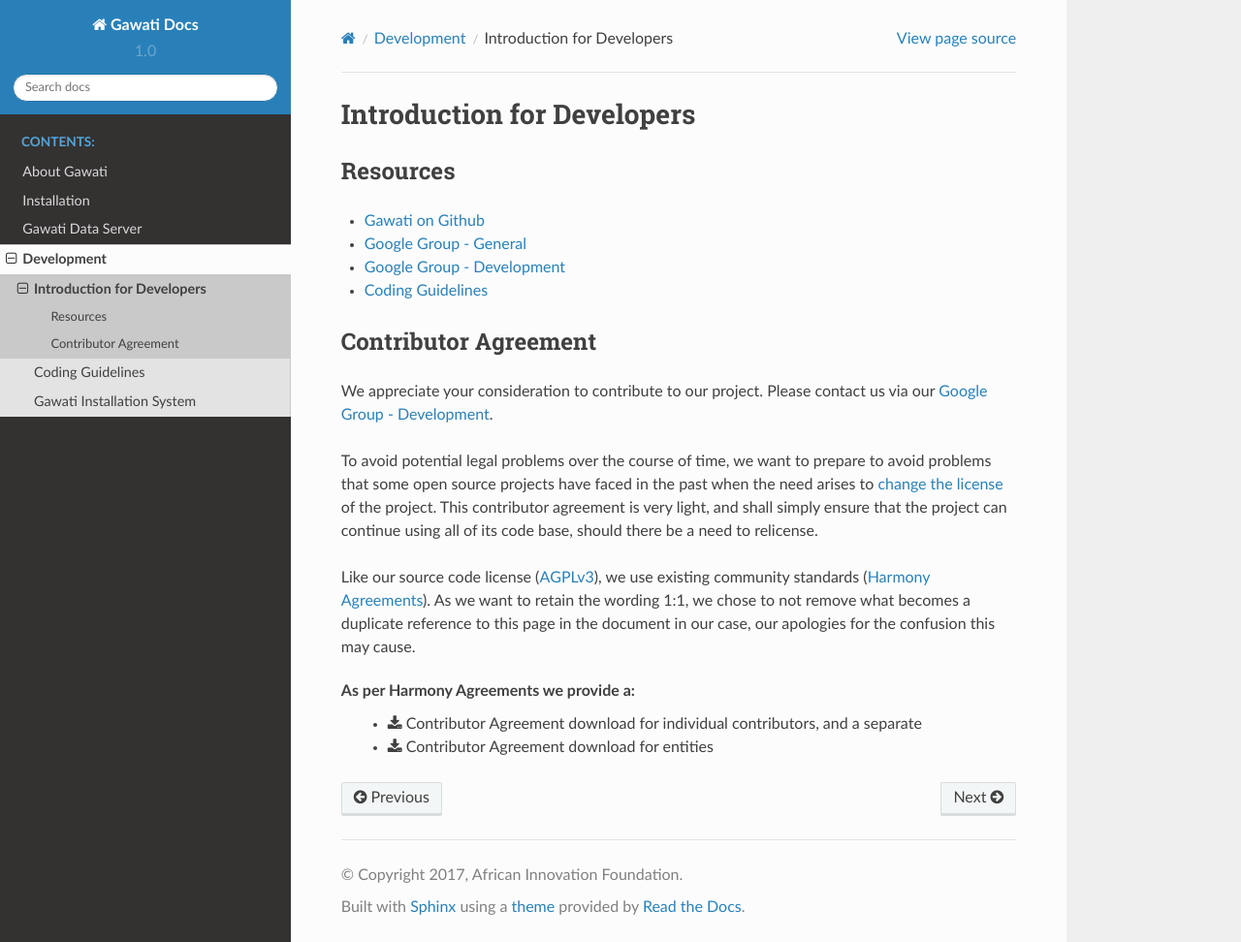
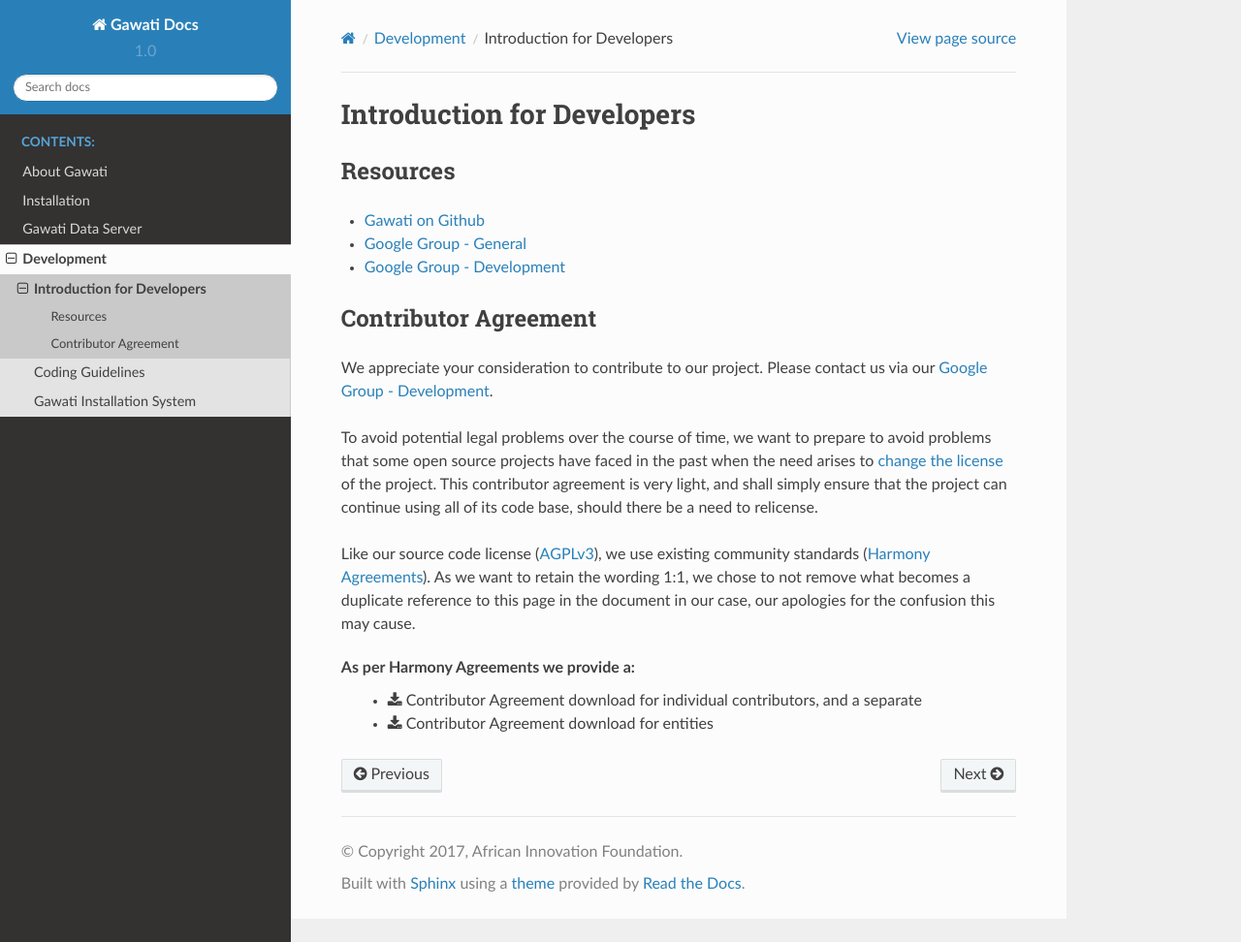
Before and after one commit to gawati/gawati-docs, a Sphinx documentation site: the page built from docs/source/development/developer-intro.rst, in a window 1280 px wide and 972 px high. Shown: the whole window at 97% size. Built offline with Sphinx 7.4.7 and the Read the Docs theme 2.0.0, drawn with Linux system fonts in a browser that asks for light colours.

Commit message:
Remove crosslink for entry in index

```diff
--- a/docs/source/development/developer-intro.rst
+++ b/docs/source/development/developer-intro.rst
@@ -7,7 +7,6 @@ Resources
 - `Gawati on Github`_
 - `Google Group - General`_
 - `Google Group - Development`_
-- :doc:`coding-guidelines`
 
 
 Contributor Agreement
```
